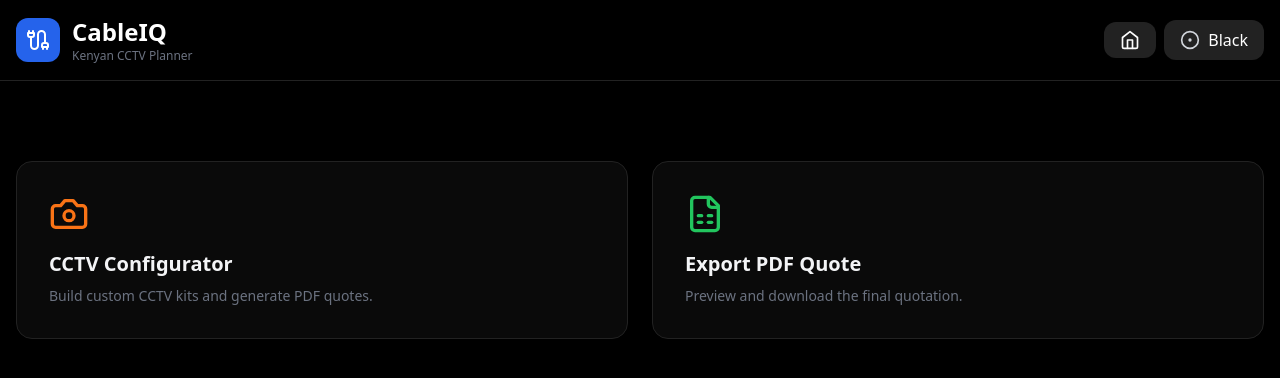
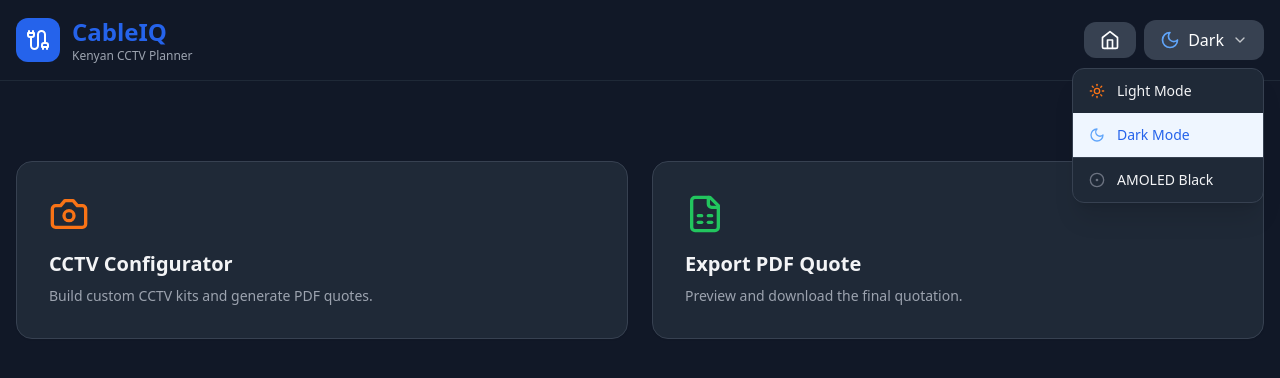
Before and after one commit to benngari/cable-planner-app, a React (Vite) app: page / in a window 1280 px wide. Both pictures are taken after a click on the button "Dark". Shown: the top 378 px of the page. Built offline with nearby package versions, Linux system fonts and the light colour scheme.

Commit message:
Replaced theme cycle button with selectable dropdown menu

```diff
--- a/src/App.jsx
+++ b/src/App.jsx
@@ -1,11 +1,11 @@
 // src/App.jsx
-import React, { useState } from 'react';
+import React, { useState, useEffect } from 'react';
 import html2pdf from 'html2pdf.js';
 import {
   Camera, Network, Cable, Home as HomeIcon, FileSpreadsheet,
-  Sun, Moon, Laptop, Cpu, Lightbulb, ArrowRight, Download,
+  Sun, Moon, CircleDot, Cpu, Lightbulb, ArrowRight, Download,
   Settings, CheckCircle, Printer, MonitorPlay, Server, Cloud,
-  HardDrive, Zap, CircleDot
+  HardDrive, Zap, ChevronDown
 } from 'lucide-react';
 
 const CATALOG = {
@@ -29,8 +29,9 @@ const CATALOG = {
 };
 
 function App() {
-  // THEME STATE: 'light', 'dark', or 'black'
+  // THEME STATE
   const [theme, setTheme] = useState('dark');
+  const [showThemeMenu, setShowThemeMenu] = useState(false);
   const [currentView, setCurrentView] = useState('welcome');
 
   // App State
@@ -39,13 +40,6 @@ function App() {
   const [quantity, setQuantity] = useState(4);
   const [selectedDvr, setSelectedDvr] = useState('hik4');
   const [selectedCamera, setSelectedCamera] = useState('hikBullet');
-
-  // 3-Way Toggle Cycle
-  const cycleTheme = () => {
-    if (theme === 'light') setTheme('dark');
-    else if (theme === 'dark') setTheme('black');
-    else setTheme('light');
-  };
 
   const formatKES = (amount) => `KSh ${Math.round(amount).toLocaleString()}`;
 
@@ -62,21 +56,18 @@ function App() {
     html2pdf().set({ margin: 0.5, filename: `Quote.pdf`, html2canvas: { scale: 2, useCORS: true } }).from(element).save();
   };
 
-  // DYNAMIC STYLING VARIABLES (Guarantees no conflicts)
+  // DYNAMIC STYLING VARIABLES
   const isLight = theme === 'light';
   const isDark = theme === 'dark';
   const isBlack = theme === 'black';
 
-  // Main Background & Text
   const bgMain = isLight ? 'bg-gray-50' : isDark ? 'bg-gray-900' : 'bg-black';
   const textMain = isLight ? 'text-gray-900' : 'text-gray-100';
   const textMuted = isLight ? 'text-gray-500' : isDark ? 'text-gray-400' : 'text-gray-500';
 
-  // Cards & Borders
   const bgCard = isLight ? 'bg-white border-gray-200' : isDark ? 'bg-gray-800 border-gray-700' : 'bg-[#0a0a0a] border-[#222]';
   const bgHeader = isLight ? 'bg-white border-gray-200' : isDark ? 'bg-gray-900 border-gray-800' : 'bg-black border-[#222]';
 
-  // Inputs & Buttons
   const bgInput = isLight ? 'bg-gray-50 border-gray-300 text-gray-900' : isDark ? 'bg-gray-700 border-gray-600 text-white' : 'bg-[#111] border-[#333] text-white';
   const bgButton = isLight ? 'bg-gray-200 text-gray-800 hover:bg-gray-300' : isDark ? 'bg-gray-700 text-white hover:bg-gray-600' : 'bg-[#222] text-white hover:bg-[#333]';
 
@@ -84,7 +75,7 @@ function App() {
     <div className={`min-h-screen transition-colors duration-300 ${bgMain} ${textMain}`}>
 
       {/* HEADER */}
-      <header className={`sticky top-0 z-20 border-b ${bgHeader}`}>
+      <header className={`sticky top-0 z-50 border-b ${bgHeader}`}>
         <div className="max-w-7xl mx-auto px-4 py-4 flex justify-between items-center">
           <div onClick={() => setCurrentView('welcome')} className="flex items-center space-x-3 cursor-pointer">
             <div className="bg-blue-600 p-2.5 rounded-xl"><Cable className="w-6 h-6 text-white" /></div>
@@ -99,15 +90,55 @@ function App() {
               <HomeIcon className="w-5 h-5" />
             </button>
 
-            {/* 3-WAY THEME TOGGLE */}
-            <button onClick={cycleTheme} className={`px-4 py-2 rounded-xl flex items-center space-x-2 font-medium transition-colors ${bgButton}`}>
-              {isLight && <><Sun className="w-5 h-5 text-orange-500" /> <span className="hidden sm:inline">Light</span></>}
-              {isDark && <><Moon className="w-5 h-5 text-blue-400" /> <span className="hidden sm:inline">Dark</span></>}
-              {isBlack && <><CircleDot className="w-5 h-5 text-gray-300" /> <span className="hidden sm:inline">Black</span></>}
-            </button>
+            {/* THEME DROPDOWN MENU */}
+            <div className="relative">
+              <button
+                onClick={() => setShowThemeMenu(!showThemeMenu)}
+                className={`px-4 py-2 rounded-xl flex items-center space-x-2 font-medium transition-colors ${bgButton}`}
+              >
+                {isLight && <><Sun className="w-5 h-5 text-orange-500" /> <span className="hidden sm:inline">Light</span></>}
+                {isDark && <><Moon className="w-5 h-5 text-blue-400" /> <span className="hidden sm:inline">Dark</span></>}
+                {isBlack && <><CircleDot className="w-5 h-5 text-gray-300" /> <span className="hidden sm:inline">Black</span></>}
+                <ChevronDown className="w-4 h-4 ml-1 opacity-70" />
+              </button>
+
+              {/* DROPDOWN OPTIONS */}
+              {showThemeMenu && (
+                <div className={`absolute right-0 mt-2 w-48 rounded-xl shadow-xl border overflow-hidden z-50 ${bgCard}`}>
+                  <button
+                    onClick={() => { setTheme('light'); setShowThemeMenu(false); }}
+                    className={`w-full flex items-center space-x-3 px-4 py-3 text-sm font-medium transition-colors ${isLight ? 'bg-blue-50 text-blue-600 dark:bg-blue-900/30' : `hover:bg-gray-100 dark:hover:bg-gray-700 ${textMain}`}`}
+                  >
+                    <Sun className="w-4 h-4 text-orange-500" />
+                    <span>Light Mode</span>
+                  </button>
+
+                  <button
+                    onClick={() => { setTheme('dark'); setShowThemeMenu(false); }}
+                    className={`w-full flex items-center space-x-3 px-4 py-3 text-sm font-medium transition-colors ${isDark ? 'bg-blue-50 text-blue-600 dark:bg-blue-900/30' : `hover:bg-gray-100 dark:hover:bg-gray-700 ${textMain}`}`}
+                  >
+                    <Moon className="w-4 h-4 text-blue-400" />
+                    <span>Dark Mode</span>
+                  </button>
+
+                  <button
+                    onClick={() => { setTheme('black'); setShowThemeMenu(false); }}
+                    className={`w-full flex items-center space-x-3 px-4 py-3 text-sm font-medium transition-colors border-t ${isBlack ? 'bg-gray-800 text-white' : `hover:bg-gray-100 dark:hover:bg-gray-700 ${textMain} ${isLight ? 'border-gray-200' : 'border-gray-700'}`}`}
+                  >
+                    <CircleDot className="w-4 h-4 text-gray-500" />
+                    <span>AMOLED Black</span>
+                  </button>
+                </div>
+              )}
+            </div>
           </div>
         </div>
       </header>
+
+      {/* Click-away overlay for dropdown */}
+      {showThemeMenu && (
+        <div className="fixed inset-0 z-40" onClick={() => setShowThemeMenu(false)}></div>
+      )}
 
       <div className="max-w-7xl mx-auto px-4 py-8 relative z-10">
 
```
